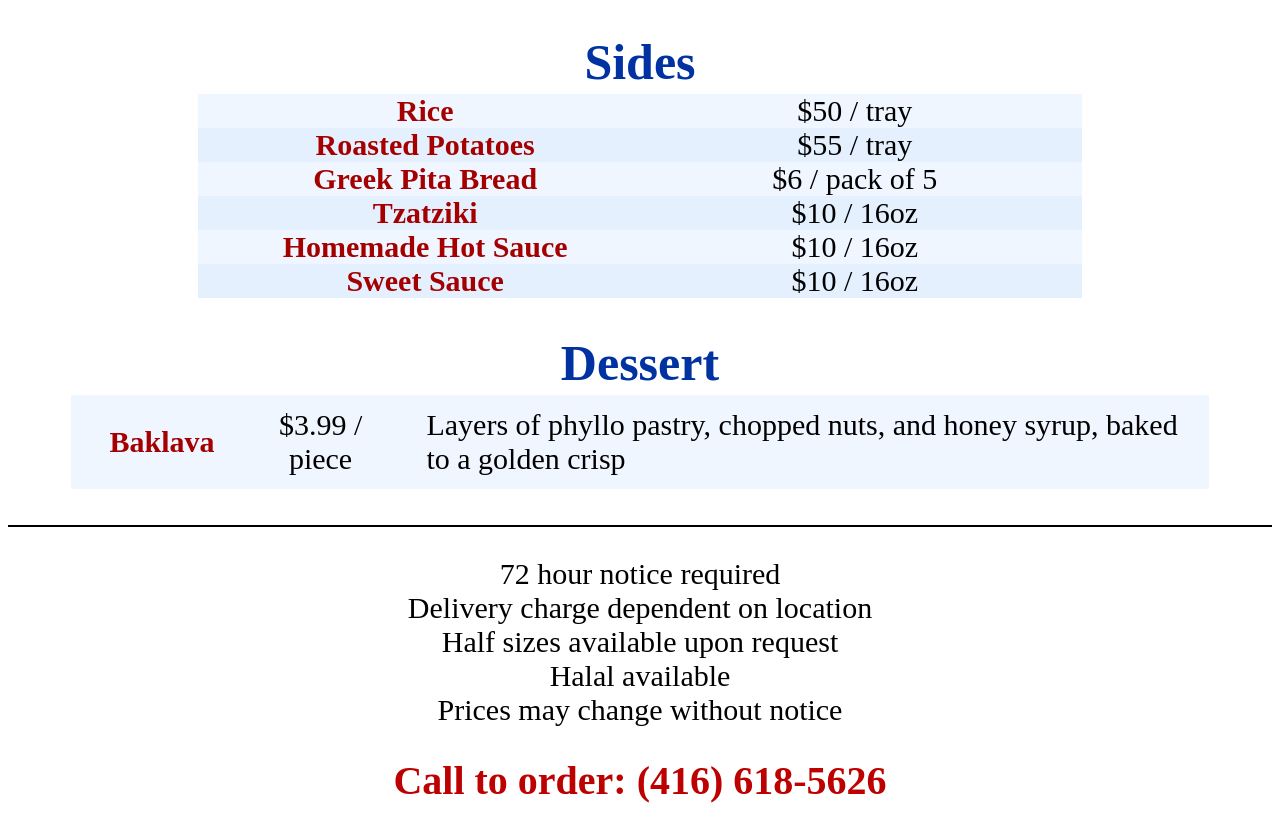
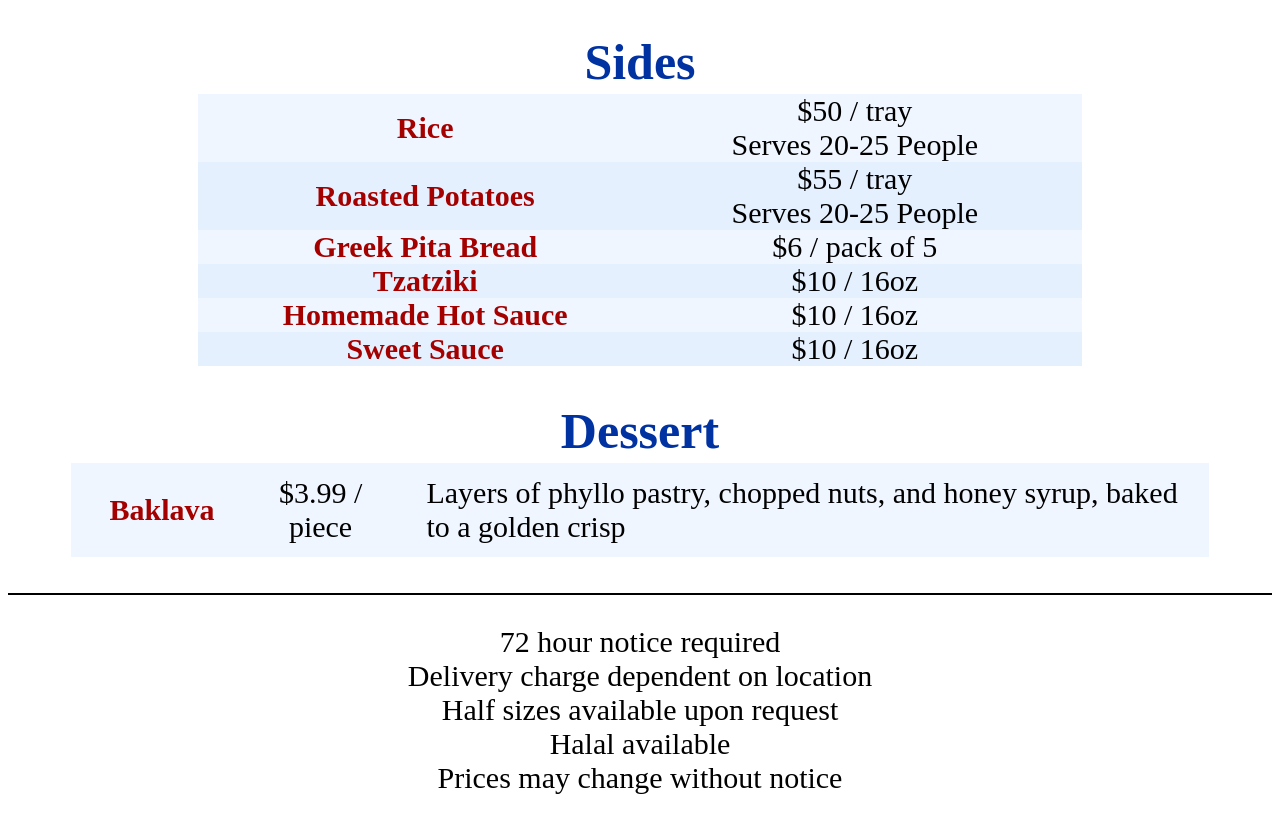
Before and after one commit to FredYehia/FredYehia.github.io, a plain HTML site: page GreekDelights.html in a window 1280 px wide. Shown: the part 1503-2325 px from the top of the page. Drawn offline with Linux system fonts and the light colour scheme; a web font is replaced by a local one.

Commit message:
Added serving info and changed grape vine image

```diff
--- a/GreekDelights.html
+++ b/GreekDelights.html
@@ -671,13 +671,13 @@
             <tr class="row1">
                 <td class="meal_name">
                     <p class="meal_name">Rice</p>
-                    <p class="meal_price">$50 / tray</p>
+                    <p class="meal_price">$50 / tray<br>Serves 20-25 People</p>
                 </td>
             </tr>
             <tr class="row2">
                 <td class="meal_name">
                     <p class="meal_name">Roasted Potatoes</p>
-                    <p class="meal_price">$55 / tray</p>
+                    <p class="meal_price">$55 / tray<br>Serves 20-25 People</p>
                 </td>
             </tr>
             <tr class="row1">
@@ -710,11 +710,11 @@
         <tbody>
             <tr class="row1">
                 <td class="meal_name">Rice</td>
-                <td class="meal_price">$50 / tray</td>
+                <td class="meal_price">$50 / tray<br>Serves 20-25 People</td>
             </tr>
             <tr class="row2">
                 <td class="meal_name">Roasted Potatoes</td>
-                <td class="meal_price">$55 / tray</td>
+                <td class="meal_price">$55 / tray<br>Serves 20-25 People</td>
             </tr>
             <tr class="row1">
                 <td class="meal_name">Greek Pita Bread</td>
```
Also changed, not shown: LebaneseFeast.html (+4 -4 lines), images/stuffed_grape_vine_leaves.jpg.
